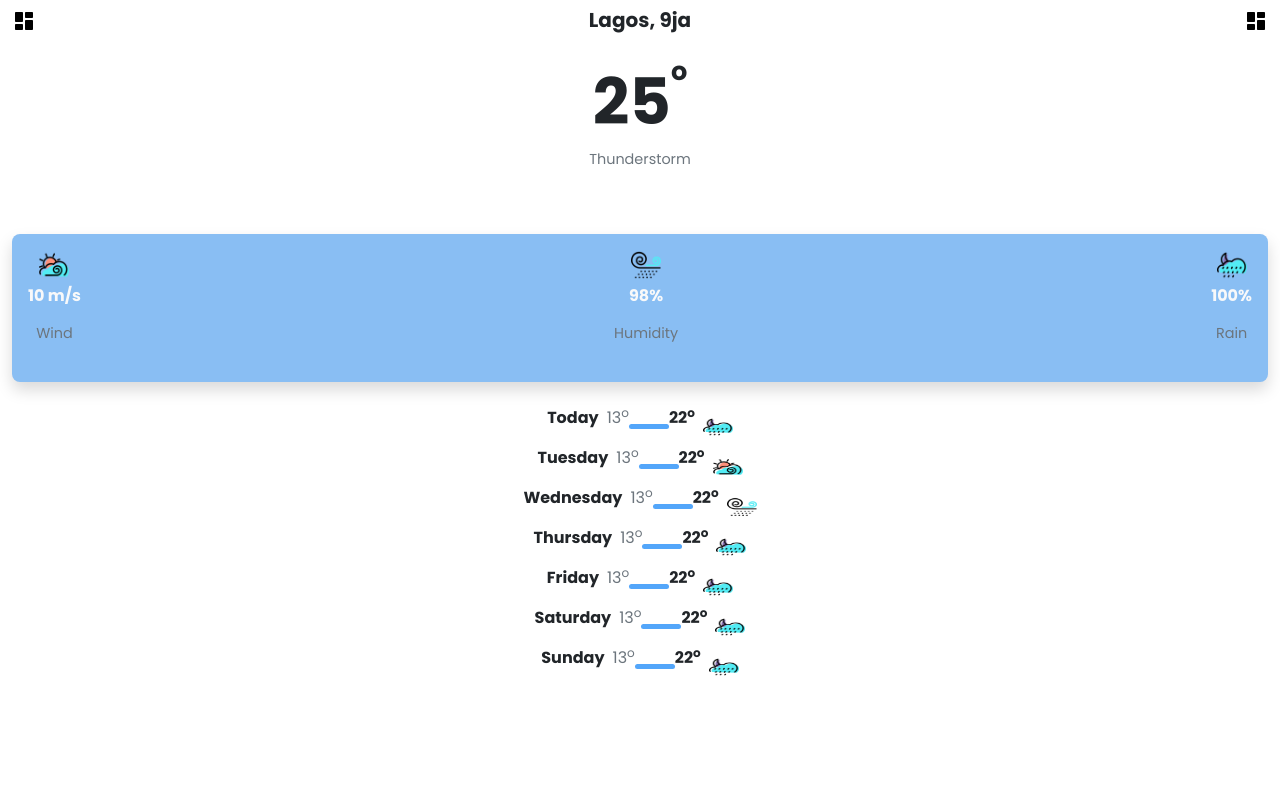
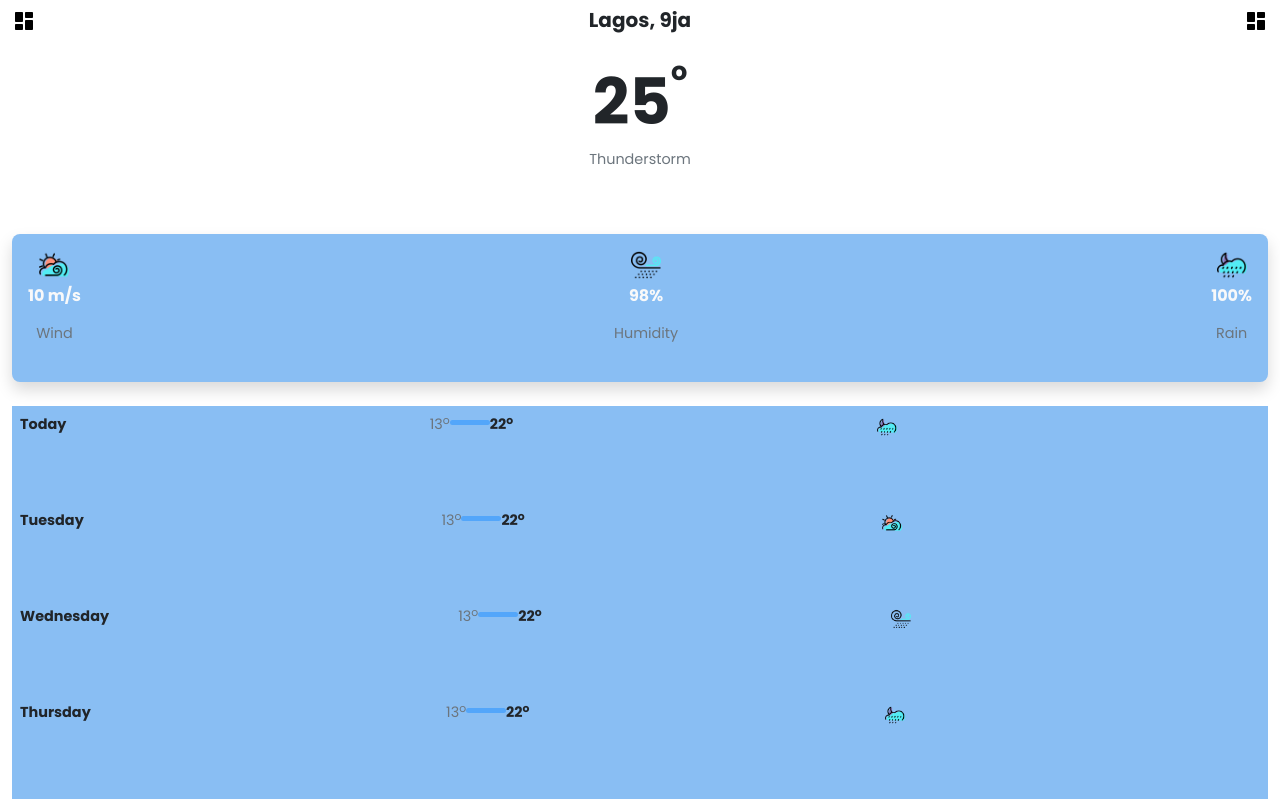
Before and after one commit to fatboy0112/react-weather-app, a React (Create React App) app: page /weathermain in a window 1280 px wide. Shown: the top 799 px of the page. Built offline with nearby package versions, Linux system fonts and the light colour scheme; no server answers.

Commit message:
updated the weather main component

```diff
--- a/src/components/nextWeekComponent.jsx
+++ b/src/components/nextWeekComponent.jsx
@@ -3,23 +3,27 @@ import React from "react";
 const NextWeekComponent = (props) => {
 	return (
 		<React.Fragment>
-			<section className="next-week-component d-flex align-items-center justify-content-center flex-column px-5">
-				<section className="today-section d-flex align-items-center justify-content-between flex-row">
-					<p className="text-start fw-bold text-capitalize">{props.day}</p>
-					<section className="d-flex flex-row align-items-center justify-content-between mx-2">
-						<p className="text-muted">
+			<section className="w-100 next-week-component d-flex align-items-start justify-content-between ">
+				<section className="today-section d-flex align-items-start justify-content-start flex-row">
+					<p className="text-start fw-bold text-capitalize brand-small-text d-block">{props.day}</p>
+				</section>
+				<section className="d-flex align-items-center justify-content-center">
+						<p className="text-muted brand-small-text">
 							{props.firstUnit}<sup>o</sup>
 						</p>
 						<div className="next-week-notch"></div>
-						<p className="fw-bold">
+						<p className="fw-bold brand-small-text ">
 							{props.secondUnit}<sup>o</sup>
 						</p>
+				</section>
+					<section className="next-week-weather-icon">
+							<img src={props.icon} height={"20"} width = {"20"} alt={"weather-icons"}/>
 					</section>
-					<section className="next-week-weather-icon">
-                        <img src={props.icon} height={"20"} width = {"30"} alt={"weather-icons"}/>
-                    </section>
-				</section>
+					<br/>
+					<br/>
 			</section>
+			<br/>
+			<br/>
 		</React.Fragment>
 	);
 };
--- a/src/inc/styles/style.css
+++ b/src/inc/styles/style.css
@@ -188,6 +188,7 @@ section.footer-nav > section {
     height:5px;
     background:var(--brand-primary-color);
     border-radius: var(--footer-notch-border-radius);
+	transform:translateY(-10px);
 }
 @media (min-width: 667.98px) {
 	.width-toggle {
--- a/src/pages/WeatherMain.jsx
+++ b/src/pages/WeatherMain.jsx
@@ -142,7 +142,7 @@ const WeatherMain = (props) => {
 						</p>
 					</section>
 				</section>
-                <section className="next-week-component-container d-flex align-items-center justify-content-center flex-column">
+                <section className="brand-tertiary-color m-0 p-2 next-week-component-container d-flex align-items-center justify-content-center flex-column">
                         {uiData}
                 </section>
 				<Footer />
```
